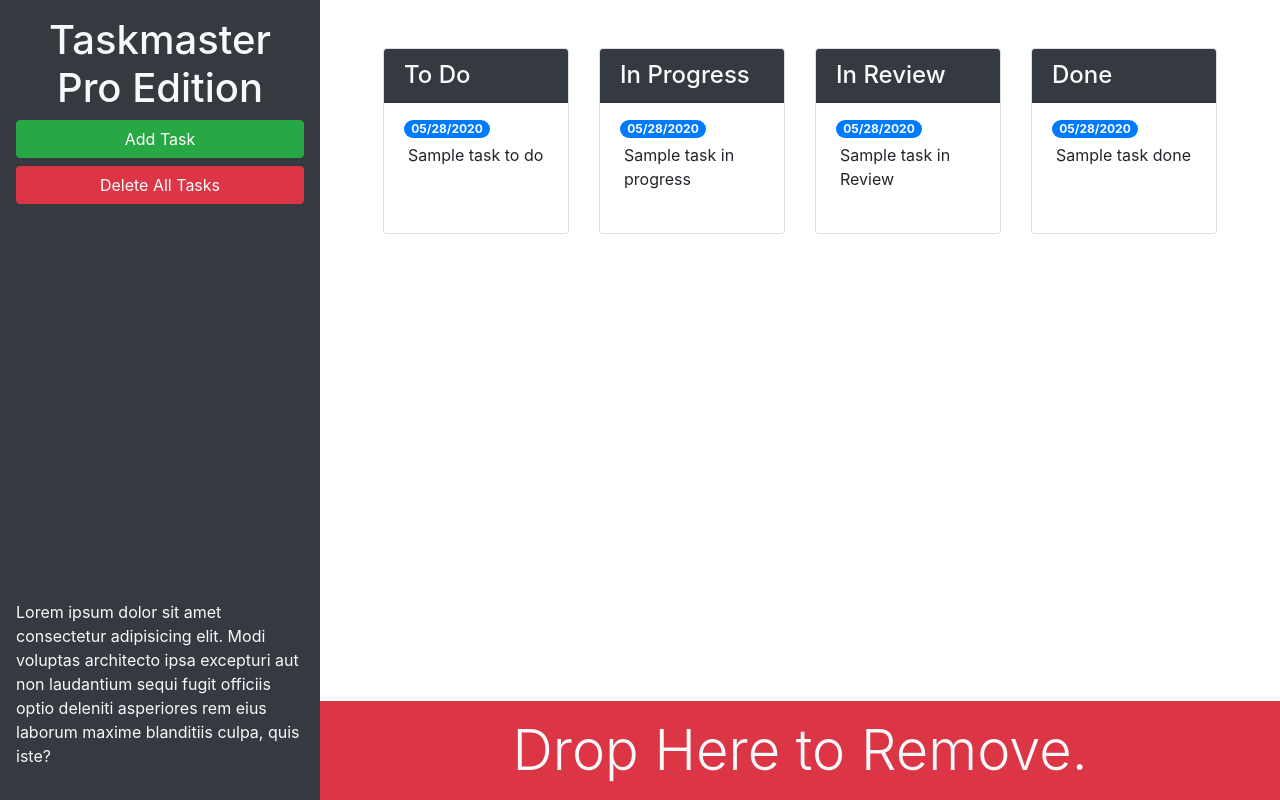
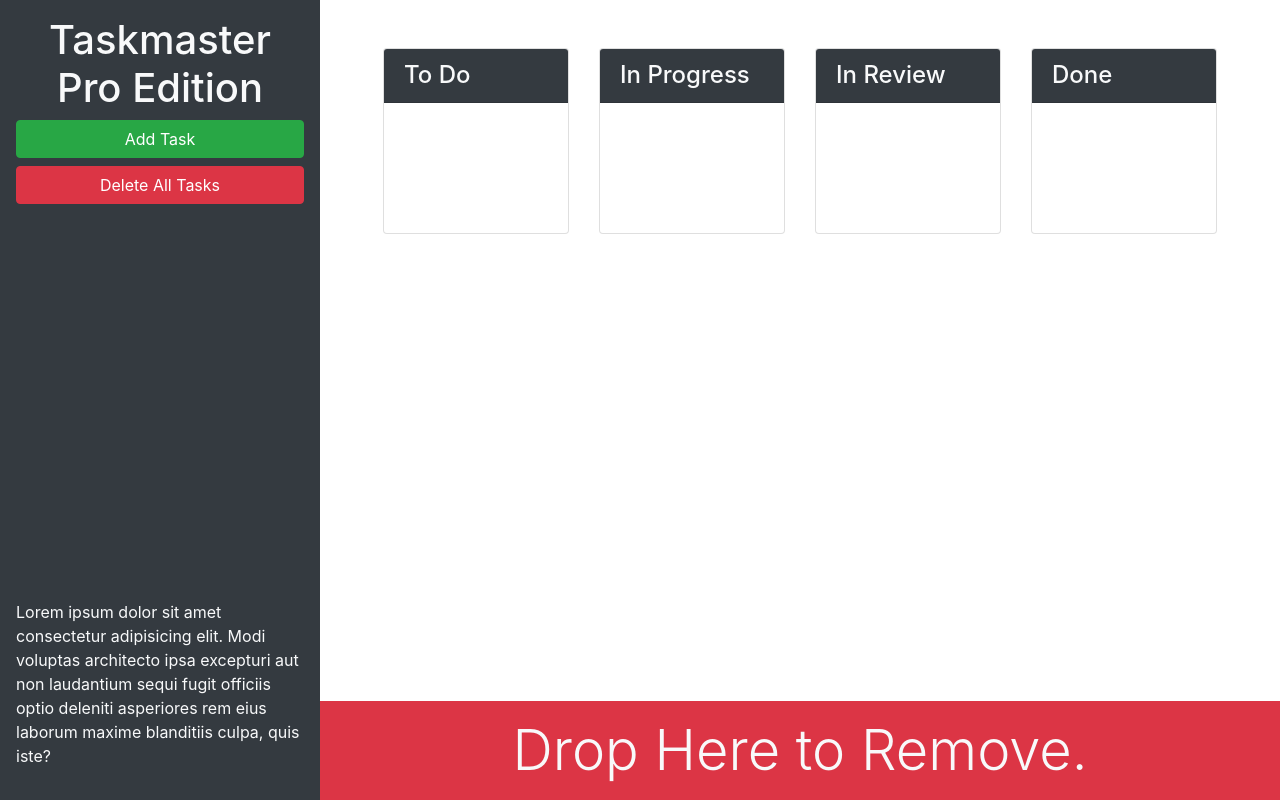
Before and after one commit to beimy/taskmaster-pro, a plain HTML site: page index.html in a window 1280 px wide. Drawn offline with nearby package versions, Linux system fonts and the light colour scheme.

Commit message:
removed examples from task area causing bug

```diff
--- a/index.html
+++ b/index.html
@@ -32,10 +32,6 @@
               To Do
             </h4>
             <ul id="list-toDo" class="list-group list-group-flush">
-              <li class="list-group-item">
-                <span class="badge badge-primary badge-pill">05/28/2020</span>
-                <p class="m-1">Sample task to do</p>
-              </li>
             </ul>
           </div>
         </div>
@@ -47,10 +43,6 @@
               In Progress
             </h4>
             <ul id="list-inProgress" class="list-group list-group-flush">
-              <li class="list-group-item">
-                <span class="badge badge-primary badge-pill">05/28/2020</span>
-                <p class="m-1">Sample task in progress</p>
-              </li>
             </ul>
           </div>
         </div>
@@ -62,10 +54,6 @@
               In Review
             </h4>
             <ul id="list-inReview" class="list-group list-group-flush">
-              <li class="list-group-item">
-                <span class="badge badge-primary badge-pill">05/28/2020</span>
-                <p class="m-1">Sample task in Review</p>
-              </li>
             </ul>
           </div>
         </div>
@@ -77,10 +65,6 @@
               Done
             </h4>
             <ul id="list-done" class="list-group list-group-flush">
-              <li class="list-group-item">
-                <span class="badge badge-primary badge-pill">05/28/2020</span>
-                <p class="m-1">Sample task done</p>
-              </li>
             </ul>
           </div>
         </div>
```
